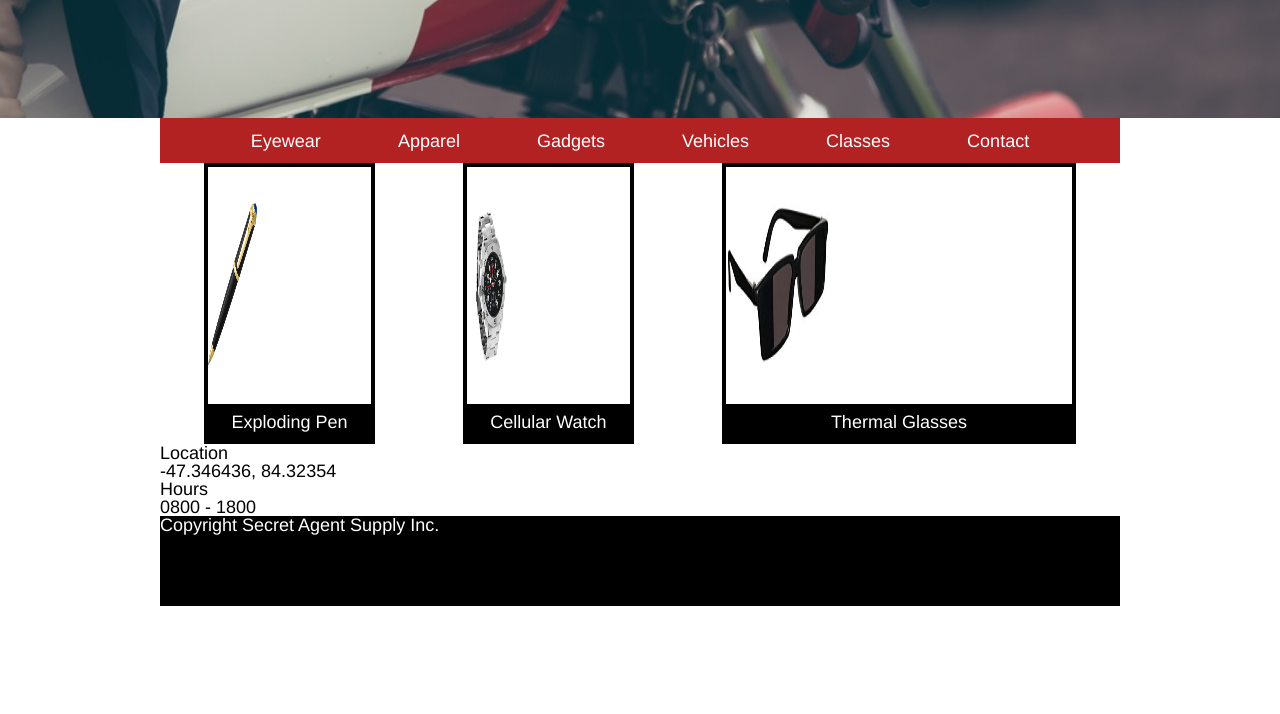
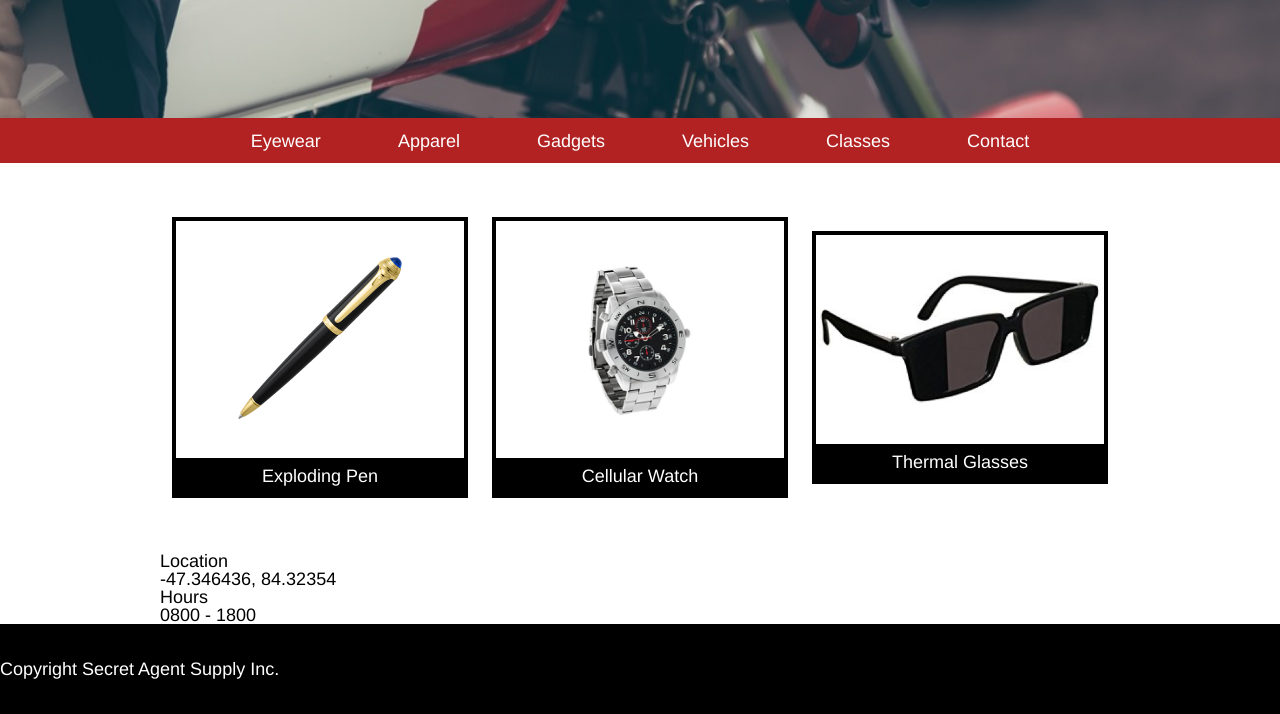
Before and after one commit to krdm1/secretagentsupply, a plain HTML site: page index.html in a window 1280 px wide. Shown: the part 380-1094 px from the top of the page. Before the commit the page ends 986 px from the top, so only its background shows below. Drawn offline with Linux system fonts and the light colour scheme.

Commit message:
Gallery edits

```diff
--- a/index.html
+++ b/index.html
@@ -21,9 +21,9 @@
       </div>
     </div>
 
-    <div class="container navigation">
+    <div class="navigation">
       <h1>Menu</h1>
-      <nav>
+      <nav class="container">
         <ul>
           <li>Eyewear</li>
           <li>Apparel</li>
@@ -33,7 +33,7 @@
           <li>Contact</li>
         </ul>
       </nav>
-    <div>
+    </div>
 
     <div class="container gallery">
       <figure class="product">
--- a/resources/css/style.css
+++ b/resources/css/style.css
@@ -52,7 +52,7 @@ header {
 }
 
 /* Navigation Bar */
-nav {
+.navigation {
   display: flex;
   flex-direction: row;
   align-content: center;
@@ -61,12 +61,10 @@ nav {
   background-size: cover;
   color: white;
 }
-
 li {
   display: inline-block;
   padding: 0.75rem 2rem;
 }
-
 .navigation h1 {
   display: none;
 }
@@ -76,19 +74,26 @@ li {
   display: flex;
   flex-direction: row;
   flex-wrap: wrap;
-  justify-content: center;
+  justify-content: space-around;
   align-items: center;
-  justify-content: space-around;
+  align-content: space-around;
+  padding: 3rem 0;
 }
 
 figure {
   border: 4px solid black;
+  width: 30%;
+  /*min-height: 15rem;*/
+  text-align: center;
+
 }
 
 .product img {
-  width: 30%;
-  height: 9rem;
+  max-height: 9rem;
+  width: auto;
+  max-width: 100%;
   padding: 2rem 0;
+  overflow: auto;
 }
 .product figcaption {
   background-color: black;
@@ -101,7 +106,16 @@ footer {
   background-color: black;
   color: white;
   text-align: left;
-  background-position: cover;
+  align-content: center;
   height: 5rem;
+  width: 100%;
+}
+/* tablet view */
+@media only screen and (max-width: 1024px) {
 
 }
+
+/* mobile view */
+@media only screen and (max-width: 470px) {
+
+}
```
